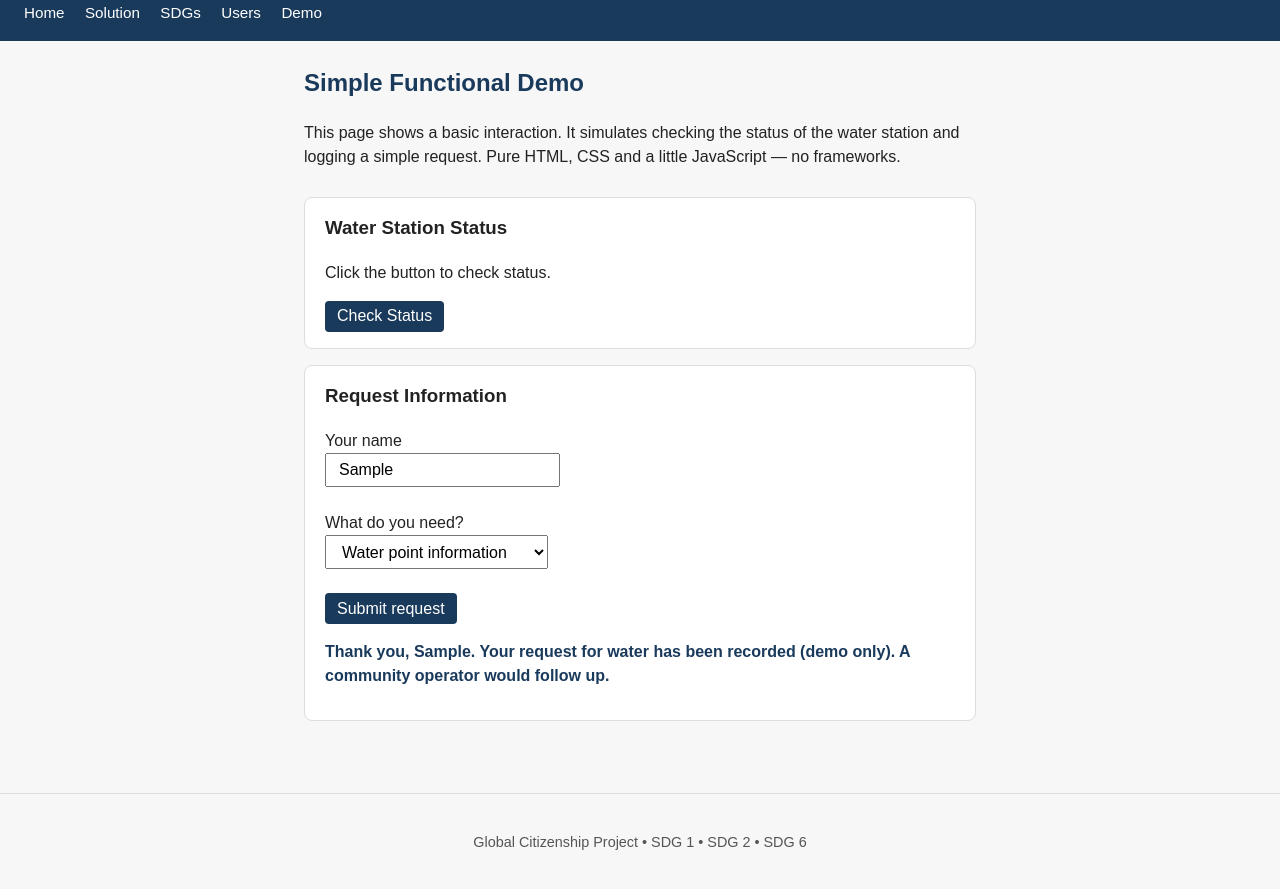
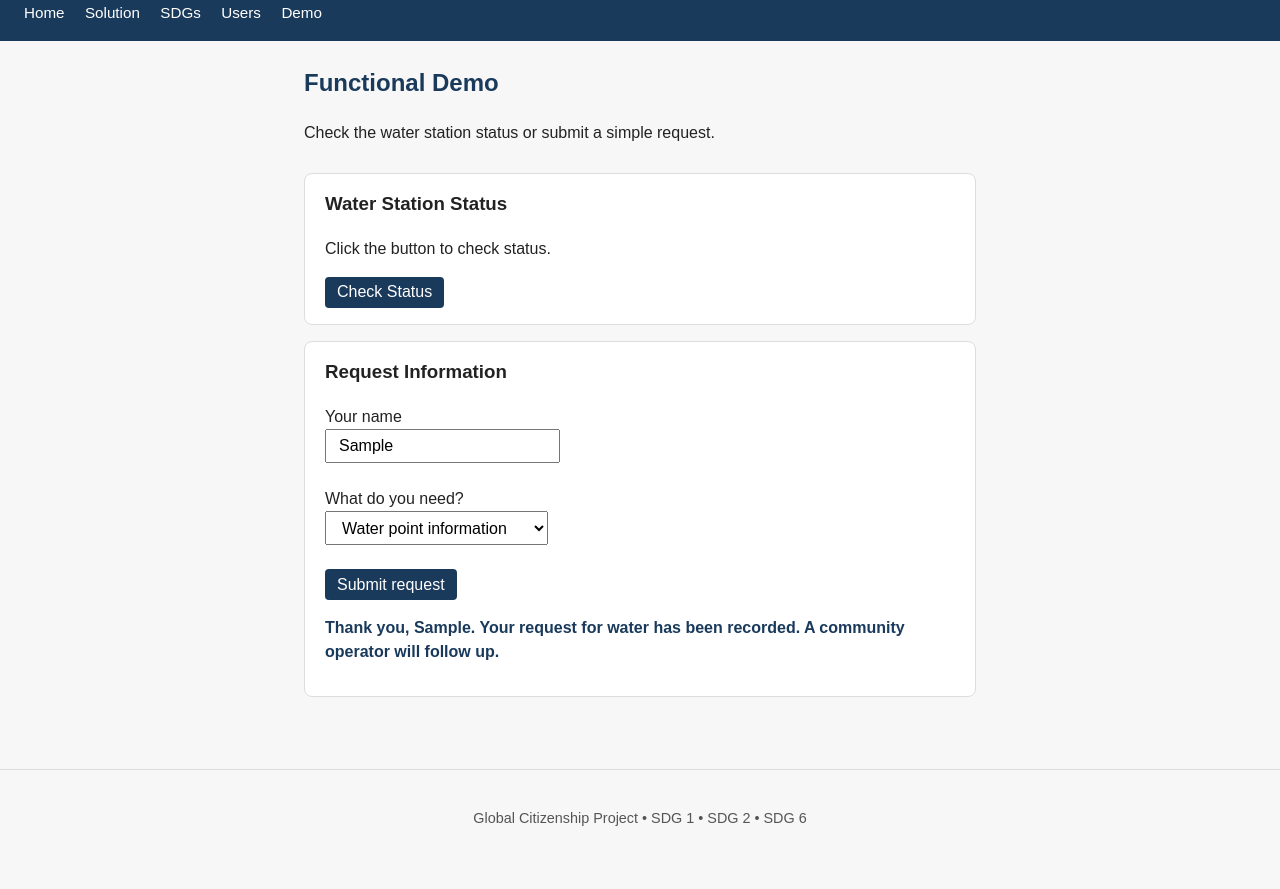
Before and after one commit to manassehgood-byte/community-resilience-hub, a plain HTML site: page demo.html in a window 1280 px wide. Both pictures are taken after typing "Sample" into the empty fields and a click on the button "Submit request". Shown: the part 57-946 px from the top of the page. After the commit the page ends 925 px from the top, so only its background shows below. Drawn offline with Linux system fonts and the light colour scheme.

Commit message:
Update demo text

```diff
--- a/demo.html
+++ b/demo.html
@@ -20,8 +20,8 @@
 
   <main>
     <section>
-      <h2>Simple Functional Demo</h2>
-      <p>This page shows a basic interaction. It simulates checking the status of the water station and logging a simple request. Pure HTML, CSS and a little JavaScript — no frameworks.</p>
+      <h2>Functional Demo</h2>
+      <p>Check the water station status or submit a simple request.</p>
     </section>
 
     <section class="card">
@@ -67,7 +67,7 @@
       event.preventDefault();
       var name = document.getElementById("name").value;
       var need = document.getElementById("need").value;
-      var text = "Thank you, " + name + ". Your request for " + need + " has been recorded (demo only). A community operator would follow up.";
+      var text = "Thank you, " + name + ". Your request for " + need + " has been recorded. A community operator will follow up.";
       document.getElementById("message").textContent = text;
       return false;
     }
```
